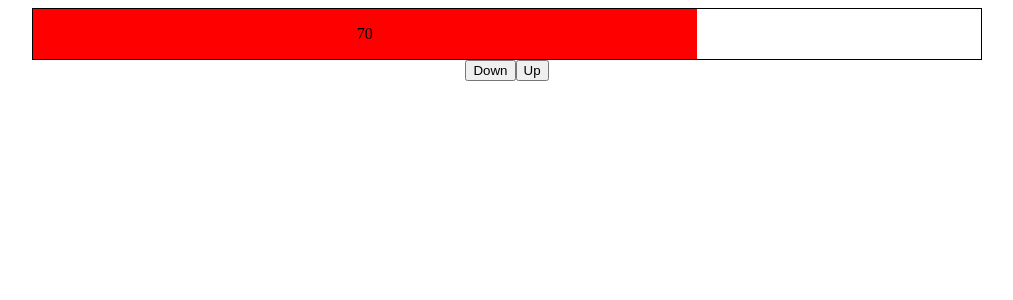
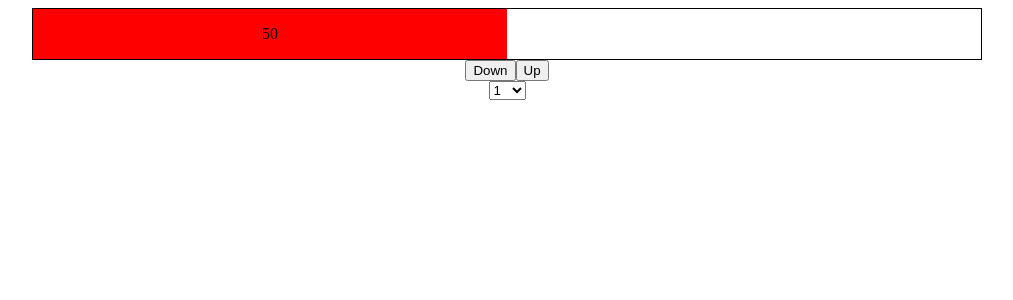
Before and after one commit to BennEntterprise/simpleThermostat, a React (Create React App) app: page / in a window 1280 px wide. Shown: the top 300 px of the page, without its empty margins (133-1146 px from the left). Built offline with nearby package versions, Linux system fonts and the light colour scheme.

Commit message:
implement a delta setting that controls how large/small the incr/decr should be

```diff
--- a/src/App.js
+++ b/src/App.js
@@ -1,23 +1,55 @@
-import React from 'react';
+import React, { useReducer } from 'react';
 
 import './App.css';
+
+//Context/State Related items
+import TemperatureContext from './context/TemperatureContext'
+import temperatureReducer from './context/temperatureReducer'
+import { INCREASE_TEMP, DECREASE_TEMP, UPDATE_DELTA } from './context/types'
+
+//Components
 import Thermostat from './components/Thermostat';
 import ControlPanel from './components/ControlPanel'
+import DeltaSetting from './components/DeltaSetting'
 
-class App extends React.Component {
-  constructor(props){
-    super(props)
-    this.state = {
-      temp: 70
-    }
+const App = (props) => {
+
+  const initialState = {
+    temp: 50
   }
-  adjustTemp = (e) => {
-    console.log(e.target.value)
+
+  const increaseTemp = (delta) => {
+    console.log('inside increase temp')
+    dispatch({
+      type: INCREASE_TEMP,
+      payload: delta
+    })
+  }
+
+  const decreaseTemp = (delta) => {
+    console.log('inside decrease temp')
+    dispatch({
+      type: DECREASE_TEMP,
+      payload: delta
+    })
+  }
+
+  const updateDelta = (e) => {
+    dispatch({
+      type: UPDATE_DELTA,
+      payload: parseInt(e.target.value)
+    })
+  }
+
+  const [state, dispatch] = useReducer(temperatureReducer, initialState)
+
+  const adjustTemp = (e) => {
+    let delta = parseInt(state.delta)
     switch(e.target.value){
       case 'Down':
-        return this.setState({temp: this.state.temp -1});
+        return decreaseTemp(-1 *delta)
       case 'Up':
-        return this.setState({temp: this.state.temp + 1})
+        return increaseTemp(delta)
       default:
         return;
     }
@@ -25,14 +57,22 @@ class App extends React.Component {
 
 
 
-  render(){
-    return (
-      <div className="App">
-        <Thermostat temp= { this.state.temp } />
-        <ControlPanel alterTemp={ this.adjustTemp }/>
-      </div>
-    );
-  }
+  return (
+    <div className="App">
+      <TemperatureContext.Provider
+        value={{
+          temp: state.temp,
+          delta: 5,
+          adjustTemp,
+          updateDelta
+        }}
+      >
+        <Thermostat  />
+        <ControlPanel />
+        <DeltaSetting />
+      </TemperatureContext.Provider>
+    </div>
+  );
 }
 
 export default App;
--- a/src/components/ControlPanel.js
+++ b/src/components/ControlPanel.js
@@ -1,12 +1,14 @@
-import React from 'react';
+import React, { useContext } from 'react';
+import temperatureContext from '../context/TemperatureContext'
+
 
 const ControlPanel =(props) => {
 
-  const {alterTemp} = props
+  const context = useContext(temperatureContext)
   return(
     <div>
-    <input type='button' value="Down" onClick={alterTemp}></input>
-      <input type='button' value="Up" onClick={alterTemp}></input>
+      <input type='button' value="Down" onClick={context.adjustTemp}></input>
+      <input type='button' value="Up" onClick={context.adjustTemp}></input>
     </div>
   )
 
--- /dev/null
+++ b/src/components/DeltaSetting.js
@@ -0,0 +1,18 @@
+import React, { useContext } from 'react'
+import TemperatureContext from '../context/TemperatureContext'
+
+const DeltaSetting = (props) => {
+    const context = useContext(TemperatureContext)
+
+
+    return (
+        <select onChange={context.updateDelta}>
+            <option value={1}>1</option>
+            <option value={2}>2</option>
+            <option value={5}>5</option>
+            <option value={10}>10</option>
+        </select>
+    )
+}
+
+export default DeltaSetting
--- a/src/components/Thermostat.js
+++ b/src/components/Thermostat.js
@@ -1,12 +1,13 @@
-import React from 'react';
+import React, { useContext } from 'react';
+import temperatureContext from '../context/TemperatureContext'
 
 const Thermostat = (props) => {
-
+ const context = useContext(temperatureContext)
   return(
     <div>
       <div id="thermostat">
-        <div id="temperature" style={{width: props.temp +"%"}}>
-          {props.temp}
+        <div id="temperature" style={{width: context.temp +"%"}}>
+          {context.temp}
         </div>
       </div>
     </div>
--- a/src/context/temperatureReducer.js
+++ b/src/context/temperatureReducer.js
@@ -1,20 +1,35 @@
-import { INCREASE_TEMP, DECREASE_TEMP} from './types'
+import { INCREASE_TEMP, DECREASE_TEMP, UPDATE_DELTA} from './types'
 
-const increaseTemp = (direction, state) => {
-
+const increaseTemp = (delta, state) => {
+    return {
+        ...state,
+        temp: state.temp + delta
+    }
 }
 
-const decreaseTemp = (direction, state) => {
+const decreaseTemp = (delta, state) => {
+     return {
+        ...state,
+        temp: state.temp + delta
+    }
+}
 
+const updateDelta = (newDelta, state) => {
+    return {
+        ...state,
+        delta: newDelta
+    }
 }
 
 //REDUCER SWITCHBOARD LOGIC
 export default (state, action) => {
     switch(action.type){
         case INCREASE_TEMP:
-            return increaseTemp()
+            return increaseTemp(action.payload, state)
         case DECREASE_TEMP:
-            return decreaseTemp()
+            return decreaseTemp(action.payload, state)
+        case UPDATE_DELTA:
+            return updateDelta(action.payload, state)
         default:
             return state;
     }
--- a/src/context/types.js
+++ b/src/context/types.js
@@ -1,2 +1,3 @@
 export const INCREASE_TEMP = 'INCREASE_TEMP'
 export const DECREASE_TEMP = 'DECREASE_TEMP'
+export const UPDATE_DELTA = 'UPDATE_DELTA'
```
Also changed, not shown: 1 other file (tests, documents, lock files or other folders).
